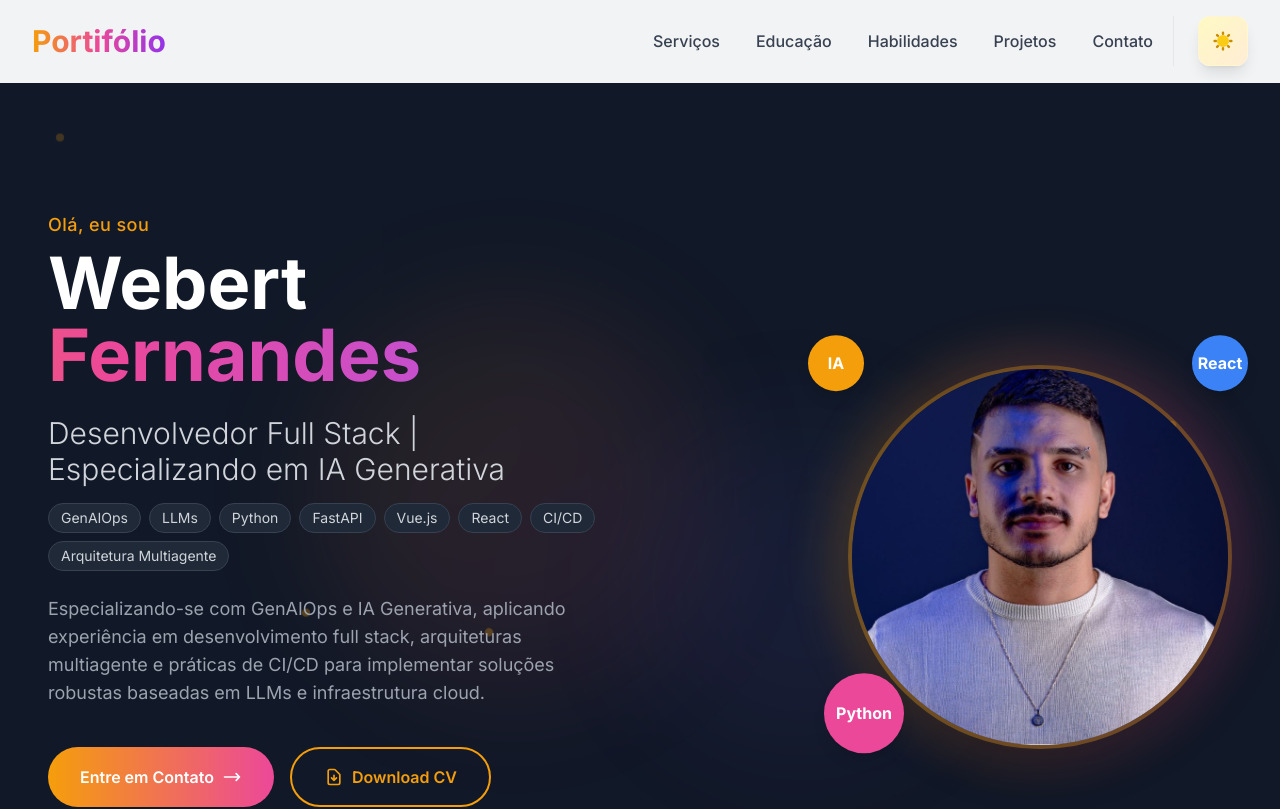
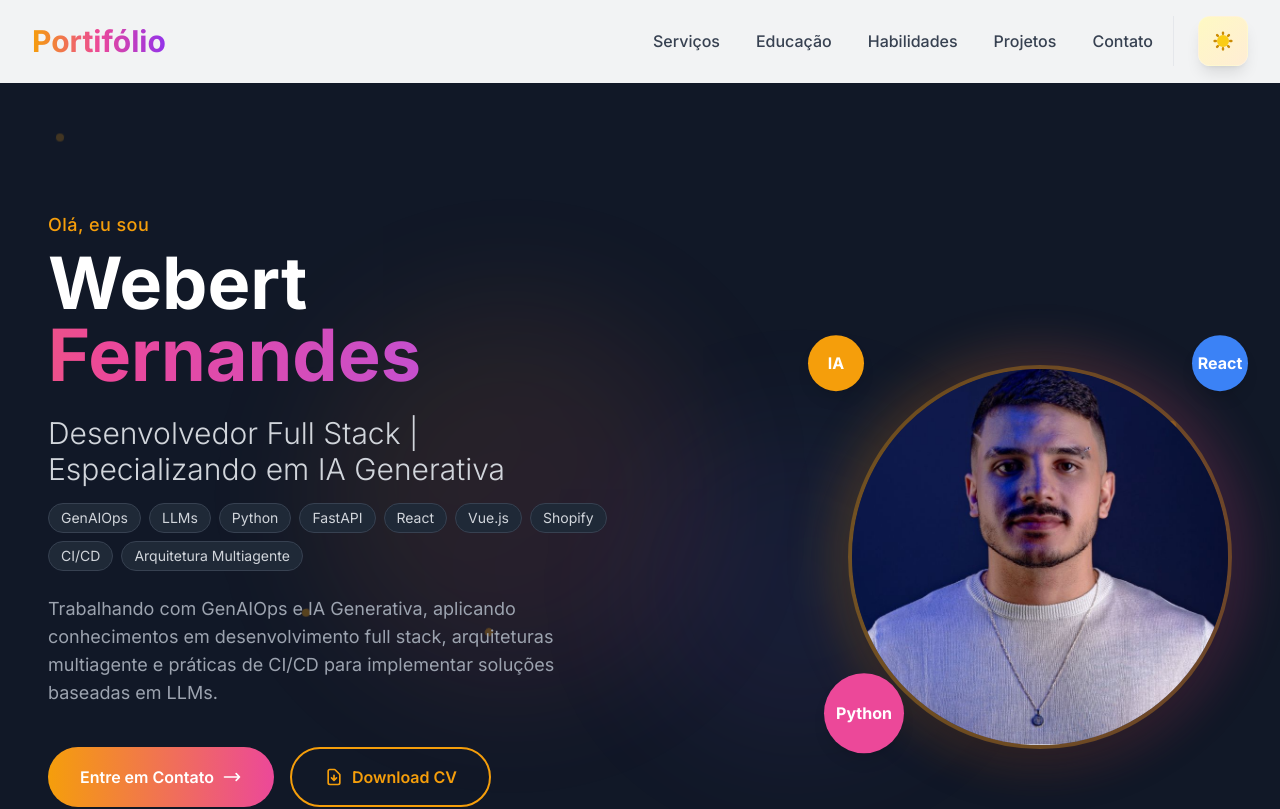
Before and after one commit to vibrazzi/portifolio-vue, a Vue app: page / in a window 1280 px wide. Shown: the top 809 px of the page. Built offline with nearby package versions, Linux system fonts and the light colour scheme.

Commit message:
feat(hero): update profile description and tech stack

```diff
--- a/src/components/HeroSection.vue
+++ b/src/components/HeroSection.vue
@@ -65,7 +65,7 @@
             </h2>
             <div class="flex flex-wrap justify-center lg:justify-start gap-2 mb-6">
               <span
-                v-for="tech in ['GenAIOps', 'LLMs', 'Python', 'FastAPI', 'Vue.js', 'React', 'CI/CD', 'Arquitetura Multiagente']"
+                v-for="tech in ['GenAIOps', 'LLMs', 'Python', 'FastAPI', 'React', 'Vue.js', 'Shopify', 'CI/CD', 'Arquitetura Multiagente']"
                 :key="tech"
                     class="px-3 py-1 bg-gray-800 dark:bg-gray-700 text-gray-300 rounded-full text-sm border border-gray-700 hover:border-primary transition-colors duration-300">
                 {{ tech }}
@@ -76,8 +76,8 @@
           <div data-aos="fade-right" data-aos-delay="600">
             <div class="space-y-4 text-gray-400 dark:text-gray-500 text-base sm:text-lg leading-relaxed max-w-2xl mx-auto lg:mx-0">
               <p>
-                Especializando-se com GenAIOps e IA Generativa, aplicando experiência em desenvolvimento full stack, arquiteturas
-multiagente e práticas de CI/CD para implementar soluções robustas baseadas em LLMs e infraestrutura cloud.
+                Trabalhando com GenAIOps e IA Generativa, aplicando conhecimentos em desenvolvimento full stack, arquiteturas
+multiagente e práticas de CI/CD para implementar soluções baseadas em LLMs.
               </p>
             </div>
           </div>
@@ -97,7 +97,7 @@ multiagente e práticas de CI/CD para implementar soluções robustas baseadas e
             </button>
 
             <button class="group relative px-6 sm:px-8 py-3 sm:py-4 border-2 border-primary text-primary font-semibold rounded-full hover:bg-primary hover:text-white transition-all duration-300 hover:scale-105 transform text-sm sm:text-base">
-              <a href="/Curriculo-Webert-Fernandes.pdf" download="Curriculo_Webert_Fernandes" class="flex items-center justify-center space-x-2">
+              <a href="/curriculo_Webert_Dev.pdf" download="Curriculo_Webert_Fernandes" class="flex items-center justify-center space-x-2">
                 <svg class="w-5 h-5 transform group-hover:scale-110 transition-transform duration-300" fill="none" stroke="currentColor" viewBox="0 0 24 24">
                   <path stroke-linecap="round" stroke-linejoin="round" stroke-width="2" d="M12 10v6m0 0l-3-3m3 3l3-3m2 8H7a2 2 0 01-2-2V5a2 2 0 012-2h5.586a1 1 0 01.707.293l5.414 5.414a1 1 0 01.293.707V19a2 2 0 01-2 2z"></path>
                 </svg>
```
